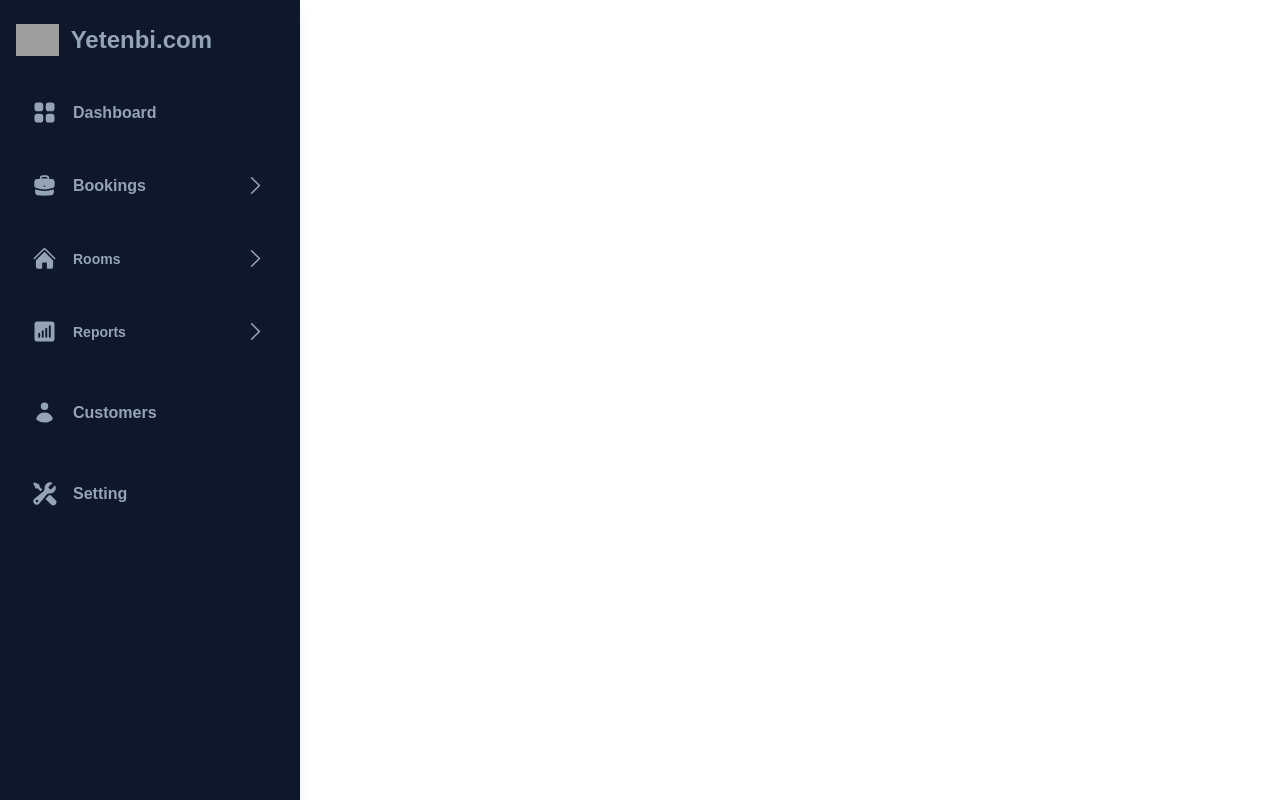
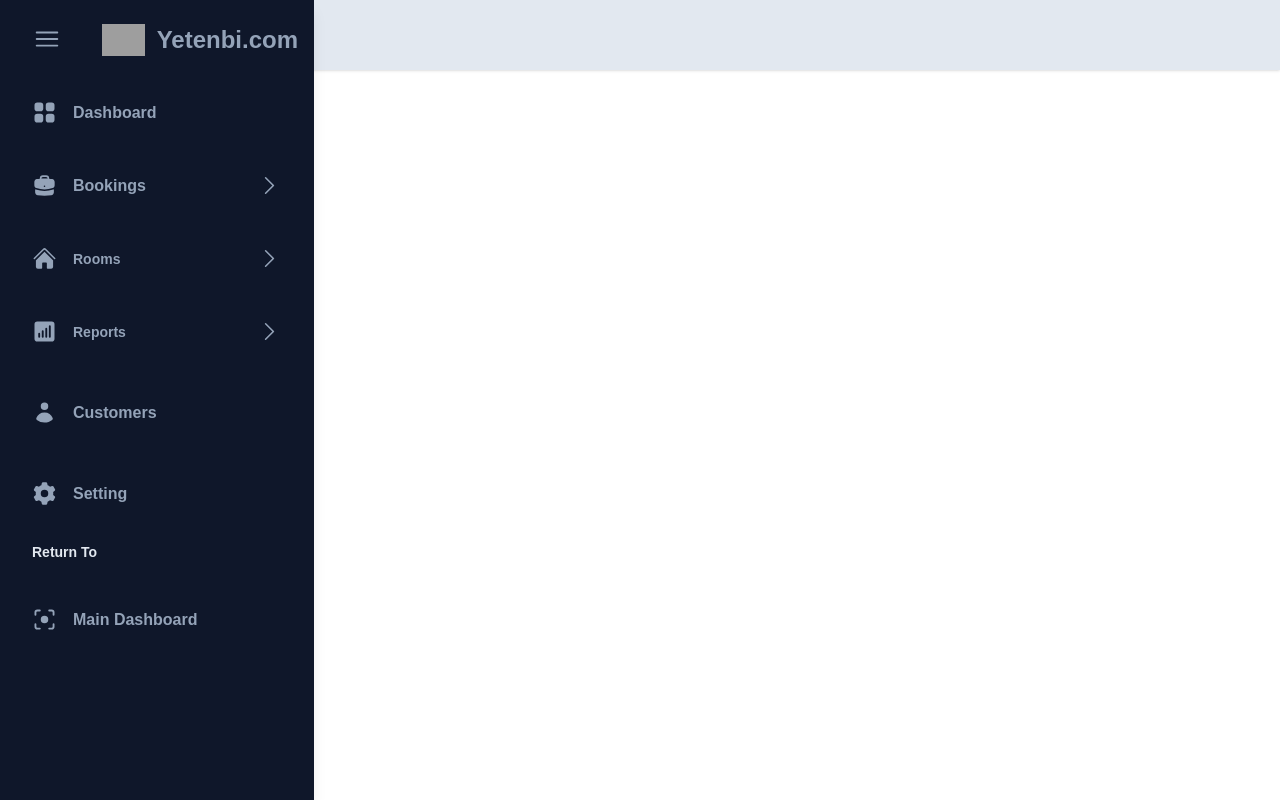
Before and after one commit to esmael-Abdlkadr/Yetenbi-Hotel-Booking, a React (Vite) app in the folder client/: page /dashbaord in a window 1280 px wide. Built offline with nearby package versions, Linux system fonts and the light colour scheme; grey boxes are pictures that could not be loaded.

Commit message:
Dashboard Home component started

```diff
--- a/client/src/admin/dashbaord/Dashboard.tsx
+++ b/client/src/admin/dashbaord/Dashboard.tsx
@@ -1,10 +1,16 @@
 import Sidebar from "@/admin/dashbaord/Sidebar";
+import DashboardHome from "@/admin/dashbaord/DashboardHome";
+import {SidebarProvider} from "@/contexts/SidebarContext";
 
 const AdminDahsboard=()=>{
     return(
-        <div>
-           <Sidebar/>
-        </div>
+        <SidebarProvider>
+            <div>
+                <Sidebar/>
+                <DashboardHome/>
+            </div>
+        </SidebarProvider>
+
     )
 
 }
--- /dev/null
+++ b/client/src/admin/dashbaord/DashboardHome.tsx
@@ -0,0 +1,14 @@
+import {useSidebarContext} from "@/contexts/SidebarContext";
+
+const DashboardHome=()=>{
+    const{isCollapsed}=useSidebarContext()
+    return(
+
+        <div style={{marginLeft:isCollapsed?"80px":"300px"}} className={"bg-[#e2e8f0]"}>
+        <div className={"w-full  h-[70px]  bg-red-white  shadow"}></div>
+        </div>
+
+    )
+
+}
+export default DashboardHome;
--- a/client/src/admin/dashbaord/Sidebar.tsx
+++ b/client/src/admin/dashbaord/Sidebar.tsx
@@ -1,7 +1,14 @@
 import Logo from "@/component/Logo";
 import {
-    HiMiniSquares2X2, HiChevronDown, HiBriefcase, HiChevronRight,
-    HiHome, HiMiniChartBarSquare, HiMiniUser, HiCurrencyDollar, HiChatBubbleOvalLeft, HiMiniWrenchScrewdriver
+    HiMiniSquares2X2,
+    HiChevronDown,
+    HiBriefcase,
+    HiChevronRight,
+    HiHome,
+    HiMiniChartBarSquare,
+    HiMiniUser,
+
+    HiMiniCog6Tooth, HiMiniViewfinderCircle, HiBars3
 } from "react-icons/hi2";
 
 
@@ -12,22 +19,33 @@ interface ExpandState {
 }
 const  Sidebar=()=>{
     const[isExpand,setIsExpand]=useState<ExpandState>({})
+    const[isCollapsed,setIsCollapsed]=useState(false)
     const toggleLinks = (event: React.MouseEvent<SVGElement>) => {
         // Example: toggling based on the presence of a specific icon
         const sectionId = event.currentTarget.getAttribute('data-section-id') || 'defaultSection';
         setIsExpand(prevState => ({ ...prevState, [sectionId]: !prevState[sectionId] }));
     };
+    const toggleSidebar=()=>{
+        setIsCollapsed(!isCollapsed)
+    }
     return (<div>
-        <nav className={"bg-[#0f172a] shadow-lg h-screen fixed top-0   " +
-            "left-0 min-w-[300px] py-6 px-4   text-[#94a3b8] font-[sans-serif] overflow-auto "}>
-            <Logo/>
+        <nav className={`bg-[#0f172a] shadow-lg h-screen fixed top-0   " +
+            "left-0 ${isCollapsed? "min-w-[80px]":"min-w-[300px]"}  py-6 px-4   text-[#94a3b8] font-[sans-serif] overflow-auto `}>
+            <div className={"flex  gap-10 pl-4"}>
+                < HiBars3 size={30} onClick={toggleSidebar} className={"cursor-pointer"} />
+                {!isCollapsed &&  <Logo/>}
+
+            </div>
+
             <div className={"mt-8"}>
                 <div>
+
                     <Link to={"/"} className={"   flex items-center  gap-4" +
                         "  hover:text-[#0c4a6e] transition-all" +
                         "   hover:bg-[#efefef] rounded-md px-4 py-3   font-semibold"}>
                         <HiMiniSquares2X2 size={25}/>
-                        <span>Dashboard</span>
+                        {!isCollapsed && <span>Dashboard</span>}
+
                     </Link>
 
                 </div>
@@ -41,15 +59,18 @@ const  Sidebar=()=>{
                         "rounded-md px-4 py-3 hover:text-[#0c4a6e]    hover:bg-[#efefef]"}>
                     <div className="flex items-center gap-4 flex-grow  font-semibold">
                         <HiBriefcase size={25}/>
-                        <span>Bookings</span>
+                        {!isCollapsed && <span>Bookings</span>}
+
                     </div>
-                    <div className="flex justify-end flex-grow">
+
+                    {!isCollapsed && <div className="flex justify-end flex-grow">
                         {isExpand['bookings'] ?
                             <HiChevronDown size={25} data-section-id="bookings" onClick={toggleLinks}/>
                             : <HiChevronRight size={25} data-section-id="bookings" onClick={toggleLinks}/>
                         }
-                    </div>
+                    </div>}
                 </div>
+
                 {isExpand['bookings'] && <div className={"flex flex-col gap-4 text-[#cbd5e1] pl-8 mt-4"}>
                     <Link to={""}>All Booking</Link>
                     <Link to={""}>Add Booking</Link>
@@ -66,13 +87,15 @@ const  Sidebar=()=>{
                         "rounded-md px-4 py-3"}>
                     <div className="flex items-center gap-4 flex-grow  font-semibold">
                         <HiHome size={25}/>
-                        <span>Rooms</span>
+                        {!isCollapsed && <span>Rooms</span>}
+
                     </div>
-                    <div className="flex justify-end flex-grow">
+                    {!isCollapsed && <div className="flex justify-end flex-grow">
                         {isExpand["room"] ? <HiChevronDown size={25} data-section-id={"room"} onClick={toggleLinks}/>
                             : <HiChevronRight size={25} data-section-id={"room"} onClick={toggleLinks}/>}
 
-                    </div>
+                    </div>}
+
                 </div>
                 {isExpand["room"] && <div className={"flex flex-col gap-4  text-[#cbd5e1] pl-8  mt-4"}>
                     <Link to={""}>All Rooms</Link>
@@ -91,14 +114,16 @@ const  Sidebar=()=>{
                         "rounded-md px-4 py-3"}>
                     <div className="flex items-center gap-4 flex-grow  font-semibold">
                         <HiMiniChartBarSquare size={25}/>
-                        <span>Reports</span>
+                        {!isCollapsed && <span>Reports</span>}
+
                     </div>
-                    <div className="flex justify-end flex-grow">
+                    {!isCollapsed && <div className="flex justify-end flex-grow">
                         {isExpand["report"] ?
                             <HiChevronDown size={25} data-section-id={"report"} onClick={toggleLinks}/>
                             : <HiChevronRight size={25} data-section-id={"report"} onClick={toggleLinks}/>}
 
-                    </div>
+                    </div>}
+
                 </div>
                 {isExpand["report"] && <div className={"flex flex-col gap-4  text-[#cbd5e1] pl-8  mt-4"}>
                     <Link to={""}>Stocks</Link>
@@ -116,19 +141,42 @@ const  Sidebar=()=>{
                         "  hover:text-[#0c4a6e] transition-all" +
                         "   hover:bg-[#efefef] rounded-md px-4 py-3   font-semibold"}>
                         <HiMiniUser size={25}/>
-                        <span>Customers</span>
+                        {!isCollapsed && <span>Customers</span>}
+
                     </Link>
 
                 </div>
 
-            </div>  {/*-8*/}
+            </div>
+            {/*-6*/}
             <div className={"mt-8"}>
                 <div>
                     <Link to={"/"} className={"   flex items-center  gap-4" +
                         "  hover:text-[#0c4a6e] transition-all" +
                         "   hover:bg-[#efefef] rounded-md px-4 py-3   font-semibold"}>
-                        < HiMiniWrenchScrewdriver size={25}/>
-                        <span>Setting</span>
+                        <  HiMiniCog6Tooth size={25}/>
+                        {!isCollapsed && <span>Setting</span>}
+
+                    </Link>
+
+                </div>
+
+            </div>
+            {/*    footer*/}
+            {!isCollapsed && <div className={"mt-6  px-4"}>
+                <p className={"text-[14px] font-semibold text-[#e2e8f0]"}>Return To</p>
+
+
+            </div>}
+
+            <div className={"mt-8"}>
+                <div>
+                    <Link to={"/"} className={"   flex items-center  gap-4" +
+                        "  hover:text-[#0c4a6e] transition-all" +
+                        "   hover:bg-[#efefef] rounded-md px-4 py-3   font-semibold"}>
+                        <   HiMiniViewfinderCircle size={25}/>
+                        {!isCollapsed && <span>Main Dashboard</span>}
+
                     </Link>
 
                 </div>
--- /dev/null
+++ b/client/src/contexts/SidebarContext.tsx
@@ -0,0 +1,30 @@
+import  { createContext, useContext, useState, ReactNode } from 'react';
+
+interface SidebarContextType {
+    isCollapsed: boolean;
+    toggleSidebar: () => void;
+}
+
+const SidebarContext = createContext<SidebarContextType | undefined>(undefined);
+
+export const useSidebarContext = () => {
+    const context = useContext(SidebarContext);
+    if (context === undefined) {
+        throw new Error('useSidebarContext must be used within a SidebarProvider');
+    }
+    return context;
+};
+
+export const SidebarProvider: React.FC<{children: ReactNode}> = ({ children }) => {
+    const [isCollapsed, setIsCollapsed] = useState(false);
+
+    const toggleSidebar = () => {
+        setIsCollapsed(!isCollapsed);
+    };
+
+    return (
+        <SidebarContext.Provider value={{ isCollapsed, toggleSidebar }}>
+            {children}
+        </SidebarContext.Provider>
+    );
+};
```
